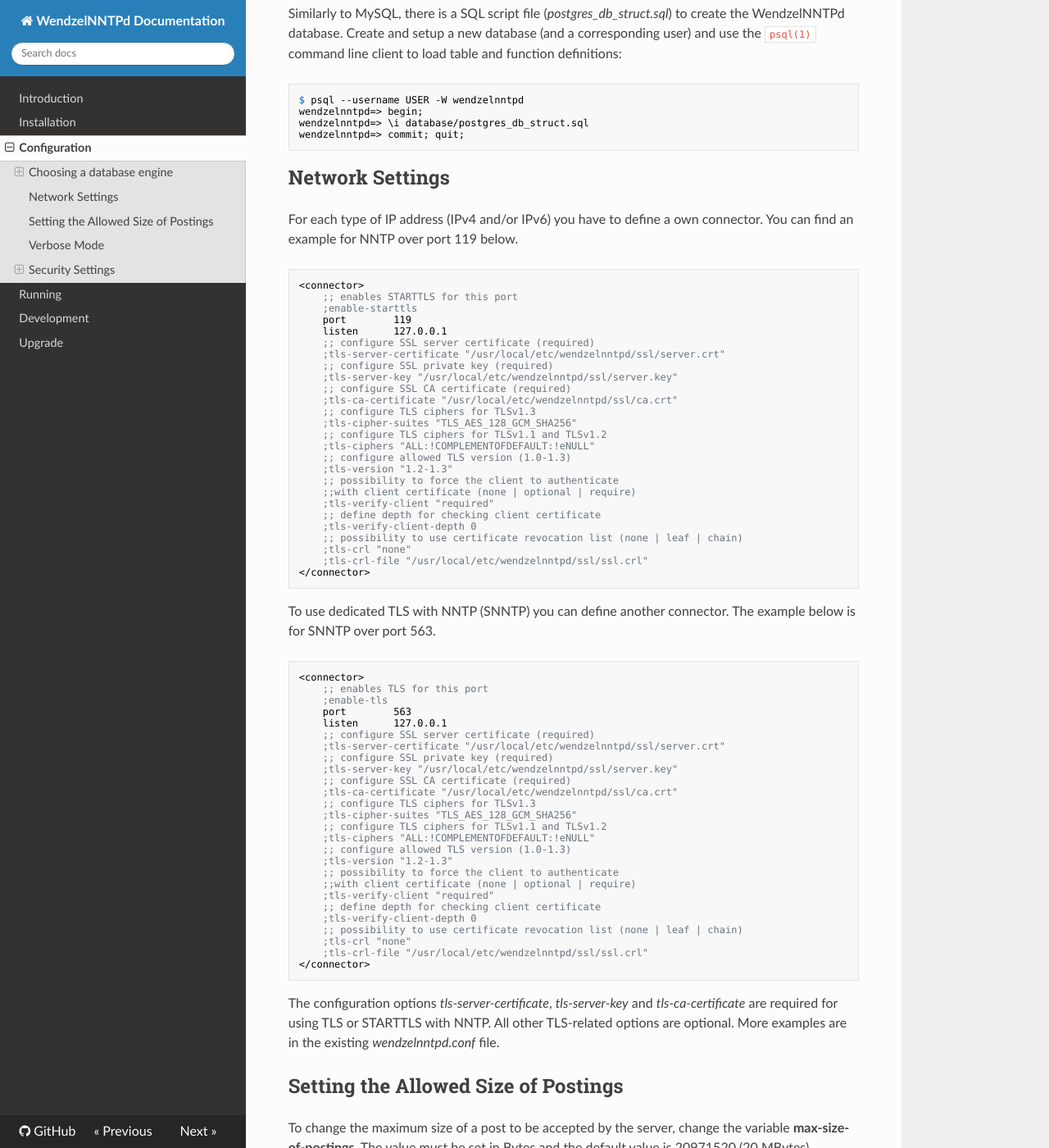
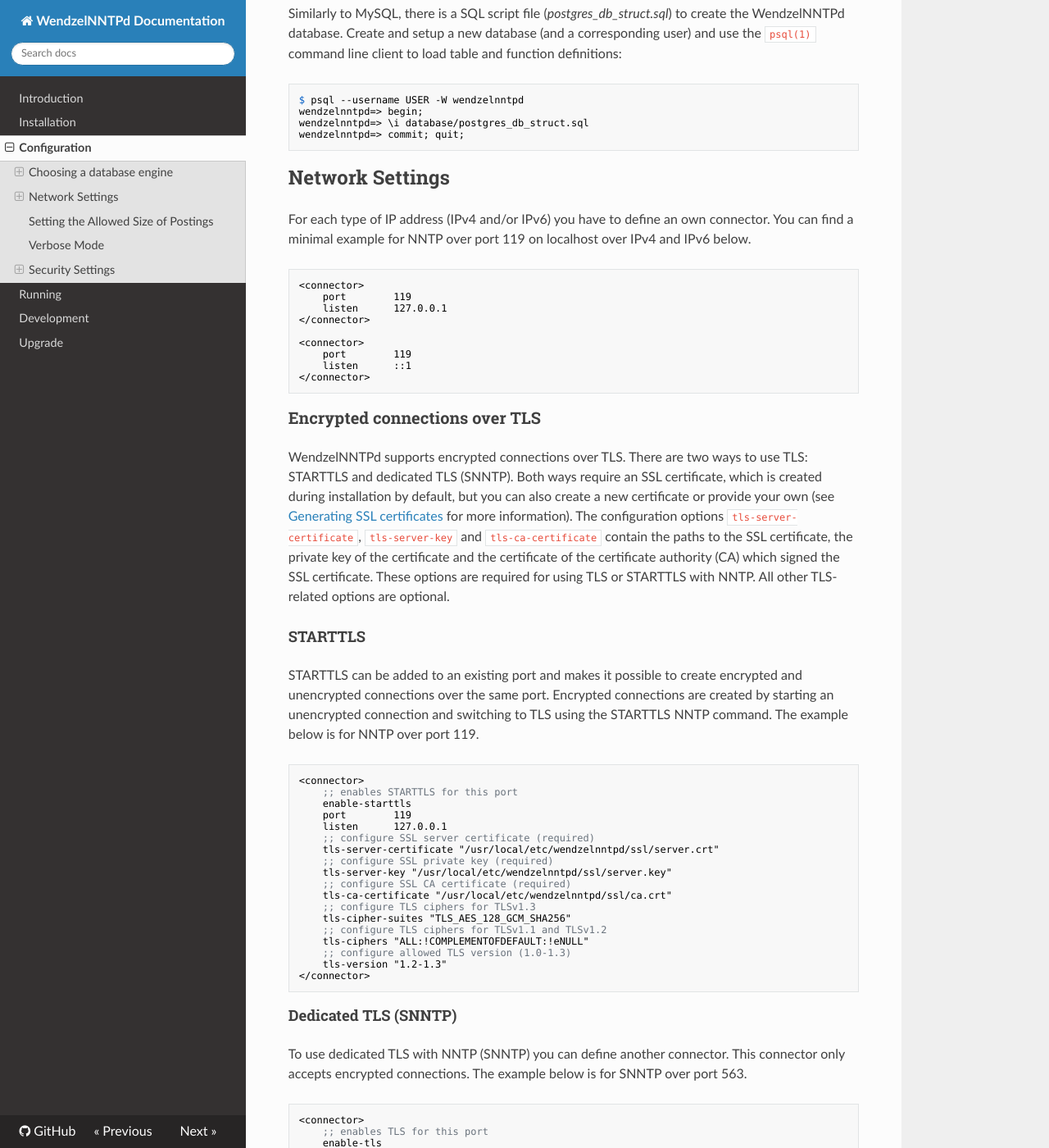
Before and after one commit to cdpxe/WendzelNNTPd, an MkDocs documentation site: the page built from docs/docs/configuration.md, in a window 1280 px wide and 1400 px high, scrolled down 1806 px. Shown: the whole window at 82% size. Built offline with MkDocs 1.6.1, drawn with Linux system fonts in a browser that asks for light colours; nearby versions of some CDN libraries; some of the changed text lies outside the part shown.

Commit message:
Extend documentation regarding TLS configuration

````diff
--- a/docs/docs/configuration.md
+++ b/docs/docs/configuration.md
@@ -98,72 +98,143 @@
 
 ## Network Settings
 
-For each type of IP address (IPv4 and/or IPv6) you have to define a own
-connector. You can find an example for NNTP over port 119 below.
+For each type of IP address (IPv4 and/or IPv6) you have to define an own
+connector. You can find a minimal example for NNTP over port 119 on
+localhost over IPv4 and IPv6 below.
+```ini
+<connector>
+    port		119
+    listen	    127.0.0.1
+</connector>
+
+<connector>
+    port		119
+    listen	    ::1
+</connector>
+```
+
+### Encrypted connections over TLS
+
+WendzelNNTPd supports encrypted connections over TLS. There are two
+ways to use TLS: STARTTLS and dedicated TLS (SNNTP).
+Both ways require an SSL certificate, which is created during installation
+by default, but you can also create a new certificate or provide your own
+(see [Generating SSL certificates](install.md#generating-ssl-certificates)
+for more information).
+The configuration options `tls-server-certificate`, `tls-server-key` and
+`tls-ca-certificate` contain the paths to the SSL certificate, the private
+key of the certificate and the certificate of the certificate authority (CA)
+which signed the SSL certificate.
+These options are required for using TLS or STARTTLS with NNTP.
+All other TLS-related options are optional.
+
+#### STARTTLS
+
+STARTTLS can be added to an existing port and makes it possible
+to create encrypted and unencrypted connections over the same port.
+Encrypted connections are created by starting an unencrypted connection
+and switching to TLS using the STARTTLS NNTP command.
+The example below is for NNTP over port 119.
 ```ini
 <connector>
     ;; enables STARTTLS for this port
-    ;enable-starttls
+    enable-starttls
     port        119
-    listen      127.0.0.1
+    listen	    127.0.0.1
     ;; configure SSL server certificate (required)
-    ;tls-server-certificate "/usr/local/etc/wendzelnntpd/ssl/server.crt"
+    tls-server-certificate "/usr/local/etc/wendzelnntpd/ssl/server.crt"
     ;; configure SSL private key (required)
-    ;tls-server-key "/usr/local/etc/wendzelnntpd/ssl/server.key"
+    tls-server-key "/usr/local/etc/wendzelnntpd/ssl/server.key"
     ;; configure SSL CA certificate (required)
-    ;tls-ca-certificate "/usr/local/etc/wendzelnntpd/ssl/ca.crt"
+    tls-ca-certificate "/usr/local/etc/wendzelnntpd/ssl/ca.crt"
     ;; configure TLS ciphers for TLSv1.3
-    ;tls-cipher-suites "TLS_AES_128_GCM_SHA256"
+    tls-cipher-suites "TLS_AES_128_GCM_SHA256"
     ;; configure TLS ciphers for TLSv1.1 and TLSv1.2
-    ;tls-ciphers "ALL:!COMPLEMENTOFDEFAULT:!eNULL"
+    tls-ciphers "ALL:!COMPLEMENTOFDEFAULT:!eNULL"
     ;; configure allowed TLS version (1.0-1.3)
-    ;tls-version "1.2-1.3"
-    ;; possibility to force the client to authenticate
-    ;;with client certificate (none | optional | require)
-    ;tls-verify-client "required"
-    ;; define depth for checking client certificate
-    ;tls-verify-client-depth 0
-    ;; possibility to use certificate revocation list (none | leaf | chain)
-    ;tls-crl "none"
-    ;tls-crl-file "/usr/local/etc/wendzelnntpd/ssl/ssl.crl"
+    tls-version "1.2-1.3"
 </connector>
 ```
 
+#### Dedicated TLS (SNNTP)
+
 To use dedicated TLS with NNTP (SNNTP) you can define another connector.
+This connector only accepts encrypted connections.
 The example below is for SNNTP over port 563.
 ```ini
 <connector>
     ;; enables TLS for this port
-    ;enable-tls
+    enable-tls
     port        563
-    listen      127.0.0.1
+    listen	    127.0.0.1
     ;; configure SSL server certificate (required)
-    ;tls-server-certificate "/usr/local/etc/wendzelnntpd/ssl/server.crt"
+    tls-server-certificate "/usr/local/etc/wendzelnntpd/ssl/server.crt"
     ;; configure SSL private key (required)
-    ;tls-server-key "/usr/local/etc/wendzelnntpd/ssl/server.key"
+    tls-server-key "/usr/local/etc/wendzelnntpd/ssl/server.key"
     ;; configure SSL CA certificate (required)
-    ;tls-ca-certificate "/usr/local/etc/wendzelnntpd/ssl/ca.crt"
+    tls-ca-certificate "/usr/local/etc/wendzelnntpd/ssl/ca.crt"
     ;; configure TLS ciphers for TLSv1.3
-    ;tls-cipher-suites "TLS_AES_128_GCM_SHA256"
+    tls-cipher-suites "TLS_AES_128_GCM_SHA256"
     ;; configure TLS ciphers for TLSv1.1 and TLSv1.2
-    ;tls-ciphers "ALL:!COMPLEMENTOFDEFAULT:!eNULL"
+    tls-ciphers "ALL:!COMPLEMENTOFDEFAULT:!eNULL"
     ;; configure allowed TLS version (1.0-1.3)
-    ;tls-version "1.2-1.3"
-    ;; possibility to force the client to authenticate
-    ;;with client certificate (none | optional | require)
-    ;tls-verify-client "required"
-    ;; define depth for checking client certificate
-    ;tls-verify-client-depth 0
-    ;; possibility to use certificate revocation list (none | leaf | chain)
-    ;tls-crl "none"
-    ;tls-crl-file "/usr/local/etc/wendzelnntpd/ssl/ssl.crl"
+    tls-version "1.2-1.3"
 </connector>
 ```
 
-The configuration options *tls-server-certificate*, *tls-server-key* and
-*tls-ca-certificate* are required for using TLS or STARTTLS with NNTP.
-All other TLS-related options are optional. More examples are in the
-existing *wendzelnntpd.conf* file.
+#### Mutual authentication (mTLS) and certificate revocation lists (CRLs)
+
+WendzelNNTPd supports mutual authentication over TLS (mTLS).
+The option `tls-verify-client` enables mTLS, which accepts the following options:
+
+- require: the client certificate is requested and validated by the server
+- optional: the client certificate is not requested by the server, but validated if sent by the client
+- none: the client certificate is neither requested nor validated by the server
+
+The option `tls-verify-client-depth` defines the depth of the validation of the certificate chain.
+It needs to be set to 0 if selfsigned certificates are used.
+
+It is possible to check the client certificates against a certificate revocation list (CRL).
+The option `tls-crl` enables CRL checking, which accepts the following options:
+
+- chain: the entire certificate chain of the client certificate is checked against the CRL
+- leaf: the client certificate is checked against the CRL
+- none: CRL checking is disabled
+
+```ini
+; mutual auth needed
+<connector>
+    enable-tls
+    port        563
+    listen	    127.0.0.1
+
+    tls-server-certificate "/usr/local/etc/wendzelnntpd/ssl/server.crt"
+    tls-server-key "/usr/local/etc/wendzelnntpd/ssl/server.key"
+    tls-ca-certificate "/usr/local/etc/wendzelnntpd/ssl/ca.crt"
+    tls-cipher-suites "TLS_AES_128_GCM_SHA256"
+    tls-ciphers "ALL:!COMPLEMENTOFDEFAULT:!eNULL"
+    tls-version "1.3-1.3"
+
+    ; possibility to force the client to authenticate with
+    ; client certificate (none | optional | require)
+    tls-verify-client "required"
+    tls-verify-client-depth 0
+
+    ; possibility to use certificate revocation list
+    ; (none | leaf | chain)
+    tls-crl "leaf"
+    tls-crl-file "/usr/local/etc/wendzelnntpd/ssl/ssl.crl"
+</connector>
+```
+
+#### Mandatory TLS
+
+It is possible to make TLS mandatory with the parameter `tls-is-mandatory`.
+This is a global setting that will be applied to all connectors and needs
+to be set outside of the connectors.
+```ini
+tls-is-mandatory
+```
 
 ## Setting the Allowed Size of Postings
 
@@ -251,9 +322,9 @@
 multiple users. However, utilizing the username is less secure than
 having a completely separate salt for every password.[^2]
 
-### Encrypted communication (TLS)
+### Encrypted communication (TLS) and mutual authentication (mTLS)
 
-Please look at section [Network-Settings](#network-settings) when you want
-to use encryption over TLS.
+Please look at section [Encrypted connections over TLS](configuration.md#encrypted-connections-over-tls)
+when you want to use encryption and mutual authentication over TLS.
 
 [^2]: Patches are appreciated!
````
Also changed, not shown: docs/docs/install.md (+1 -1 lines), wendzelnntpd_dev.conf (+4 -4 lines), 3 other files.
